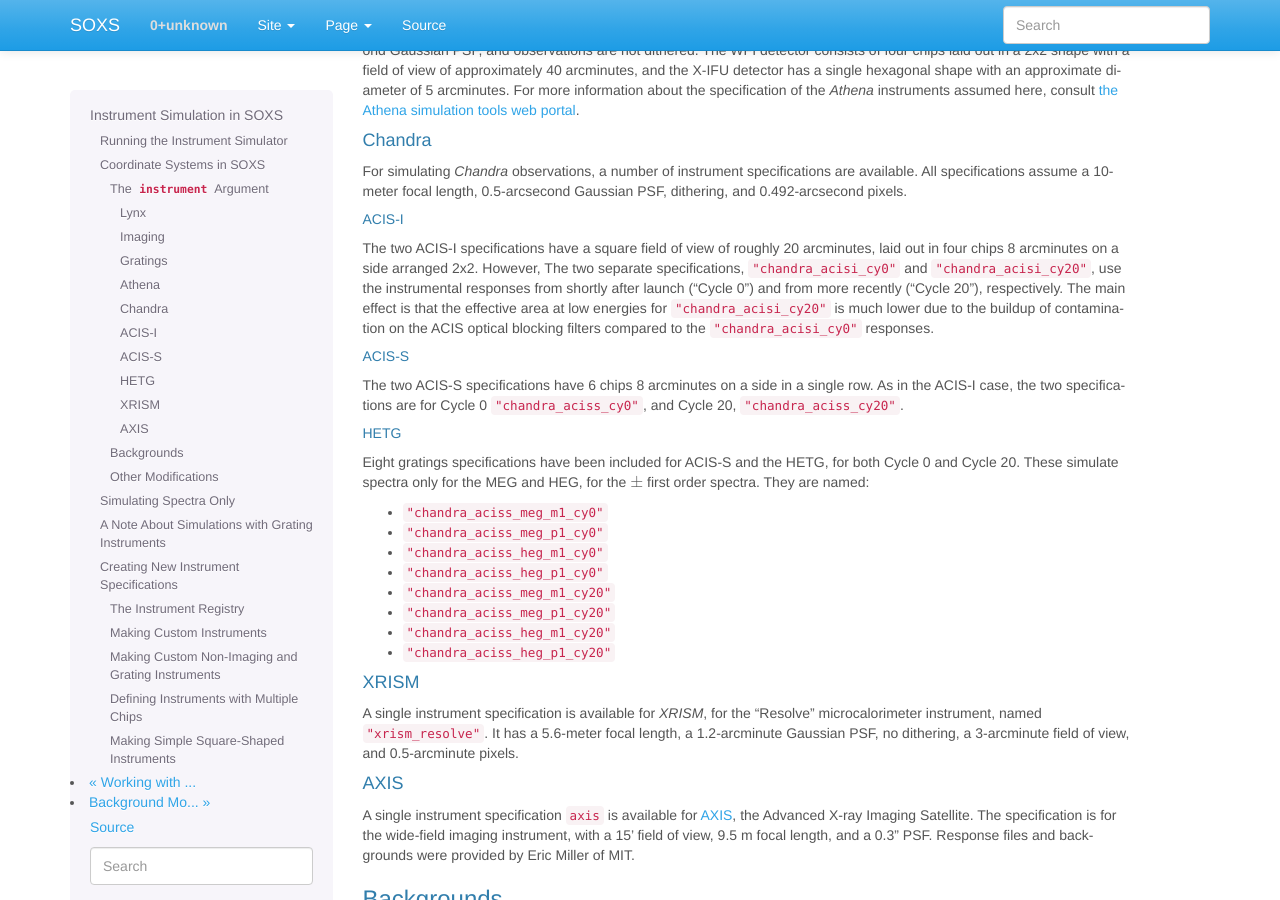
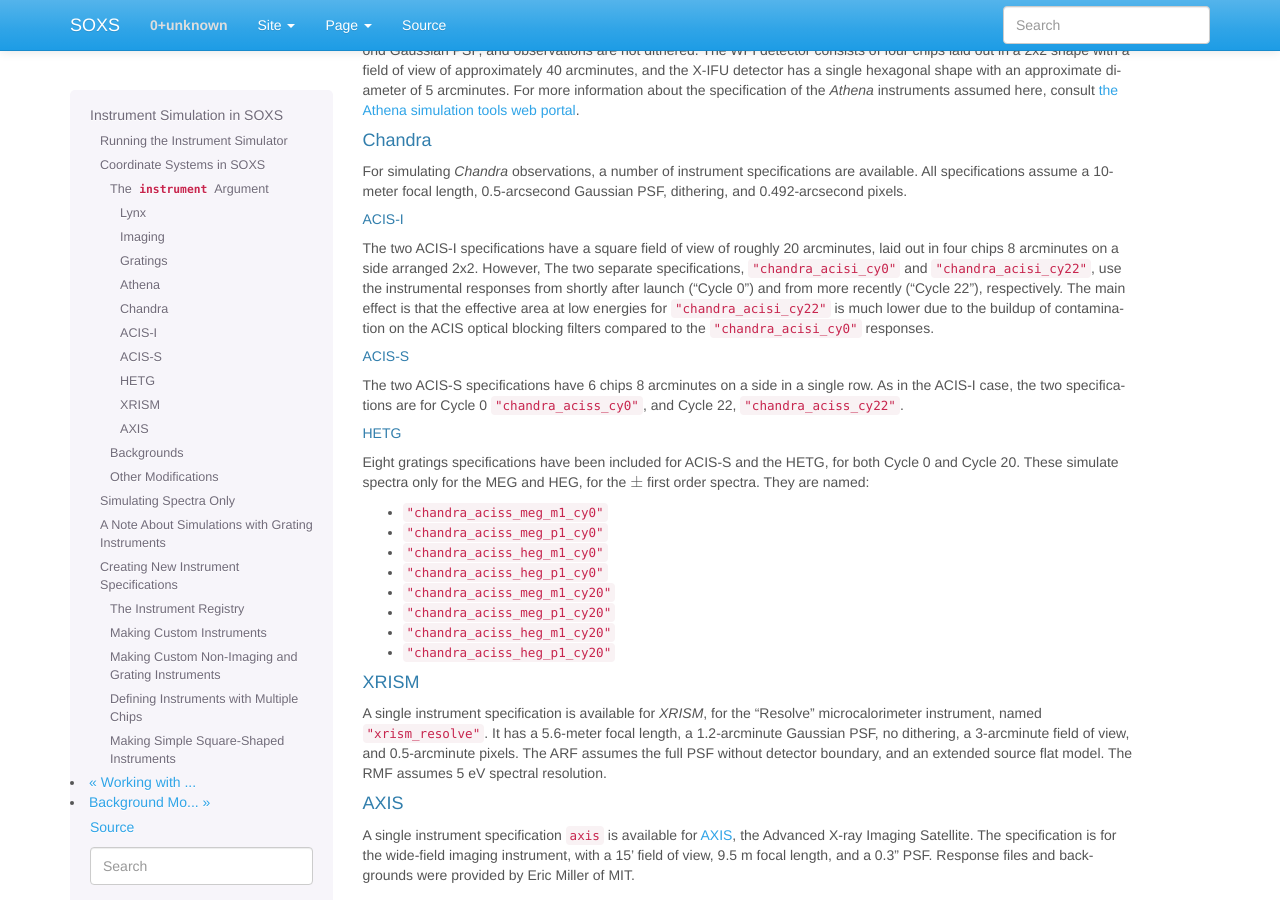
Before and after one commit to lynx-x-ray-observatory/soxs, a Sphinx documentation site: the page built from doc/source/users_guide/instrument.rst, in a window 1280 px wide and 900 px high, scrolled down 2522 px. Built offline with Sphinx 7.4.7, drawn with Linux system fonts in a browser that asks for light colours; some of the changed text lies outside the part shown.

Commit message:
Some documentation updates here and there

```diff
--- a/doc/source/users_guide/instrument.rst
+++ b/doc/source/users_guide/instrument.rst
@@ -152,9 +152,9 @@ ACIS-I
 The two ACIS-I specifications have a square field of view of roughly 20
 arcminutes, laid out in four chips 8 arcminutes on a side arranged 2x2. However,
 The two separate specifications, ``"chandra_acisi_cy0"`` and
-``"chandra_acisi_cy20"``, use the instrumental responses from shortly after
-launch ("Cycle 0") and from more recently ("Cycle 20"), respectively. The main
-effect is that the effective area at low energies for ``"chandra_acisi_cy20"``
+``"chandra_acisi_cy22"``, use the instrumental responses from shortly after
+launch ("Cycle 0") and from more recently ("Cycle 22"), respectively. The main
+effect is that the effective area at low energies for ``"chandra_acisi_cy22"``
 is much lower due to the buildup of contamination on the ACIS optical blocking
 filters compared to the ``"chandra_acisi_cy0"`` responses.
 
@@ -163,7 +163,7 @@ ACIS-S
 
 The two ACIS-S specifications have 6 chips 8 arcminutes on a side in a single row.
 As in the ACIS-I case, the two specifications are for Cycle 0 ``"chandra_aciss_cy0"``,
-and Cycle 20, ``"chandra_aciss_cy20"``.
+and Cycle 22, ``"chandra_aciss_cy22"``.
 
 HETG
 ####
@@ -181,13 +181,16 @@ Cycle 0 and Cycle 20. These simulate spectra only for the MEG and HEG, for the
 * ``"chandra_aciss_heg_m1_cy20"``
 * ``"chandra_aciss_heg_p1_cy20"``
 
+.. _xrism:
+
 XRISM
 ~~~~~
 
 A single instrument specification is available for *XRISM*, for the "Resolve"
 microcalorimeter instrument, named ``"xrism_resolve"``. It has a 5.6-meter focal
 length, a 1.2-arcminute Gaussian PSF, no dithering, a 3-arcminute field of view,
-and 0.5-arcminute pixels.
+and 0.5-arcminute pixels. The ARF assumes the full PSF without detector boundary,
+and an extended source flat model. The RMF assumes 5 eV spectral resolution.
 
 AXIS
 ~~~~
@@ -611,9 +614,9 @@ For example, the *Chandra* ACIS-I instrument configurations have a list of four
 
 .. code-block:: python
 
-    instrument_registry["chandra_acisi_cy20"] = {"name": "acisi_cy20",
-                                                 "arf": "acisi_aimpt_cy20.arf",
-                                                 "rmf": "acisi_aimpt_cy20.rmf",
+    instrument_registry["chandra_acisi_cy22"] = {"name": "acisi_cy22",
+                                                 "arf": "acisi_aimpt_cy22.arf",
+                                                 "rmf": "acisi_aimpt_cy22.rmf",
                                                  "bkgnd": "acisi",
                                                  "fov": 20.008,
                                                  "num_pixels": 2440,
@@ -669,7 +672,7 @@ spatial resolution:
 
     fov = 20.0 # defaults to arcmin
     num_pixels = 2048
-    make_simple_instrument("chandra_acisi_cy20", "simple_acisi", fov, num_pixels)
+    make_simple_instrument("chandra_acisi_cy22", "simple_acisi", fov, num_pixels)
 
 To create the same instrument but to additionally turn off the dither:
 
@@ -677,7 +680,7 @@ To create the same instrument but to additionally turn off the dither:
 
     fov = 20.0 # defaults to arcmin
     num_pixels = 2048
-    make_simple_instrument("chandra_acisi_cy20", "simple_acisi", fov, num_pixels,
+    make_simple_instrument("chandra_acisi_cy22", "simple_acisi", fov, num_pixels,
                            no_dither=True)
 
 To create a simple *Athena*/XIFU-like instrument without the background and with
--- a/setup.py
+++ b/setup.py
@@ -20,7 +20,7 @@ setup(name='soxs',
       description='Simulated Observations of X-ray Sources',
       author='John ZuHone',
       author_email='john.zuhone@cfa.harvard.edu',
-      url='https://github.com/XRStools/soxs/',
+      url='https://github.com/lynx-x-ray-observatory/soxs/',
       setup_requires=["numpy","cython>=0.24"],
       install_requires=["six","numpy","astropy>=2.0","tqdm",
                         "h5py","scipy","pyyaml","pyregion"],
```
Also changed, not shown: other parts of doc/source/users_guide/instrument.rst (+4 -4 lines), README.md (+1 -1 lines), doc/source/changelog.rst (+5 -3 lines).
